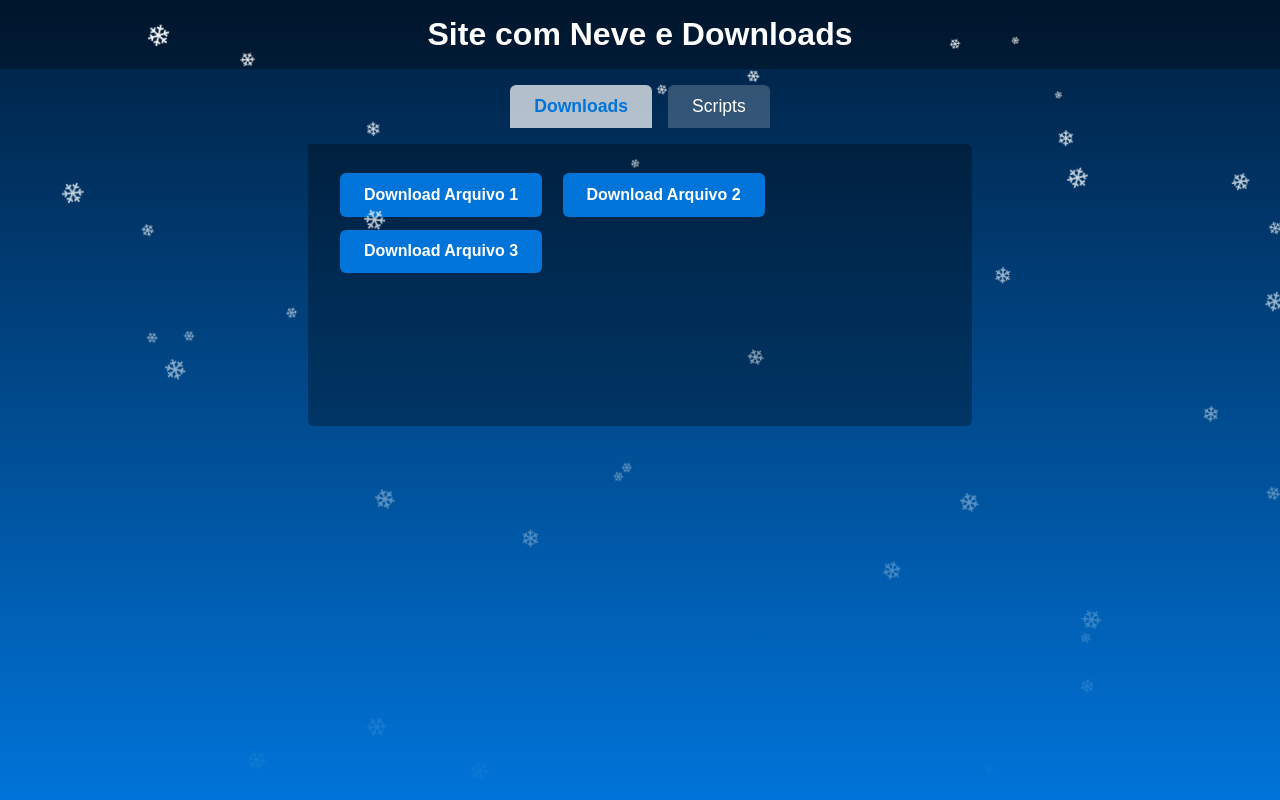
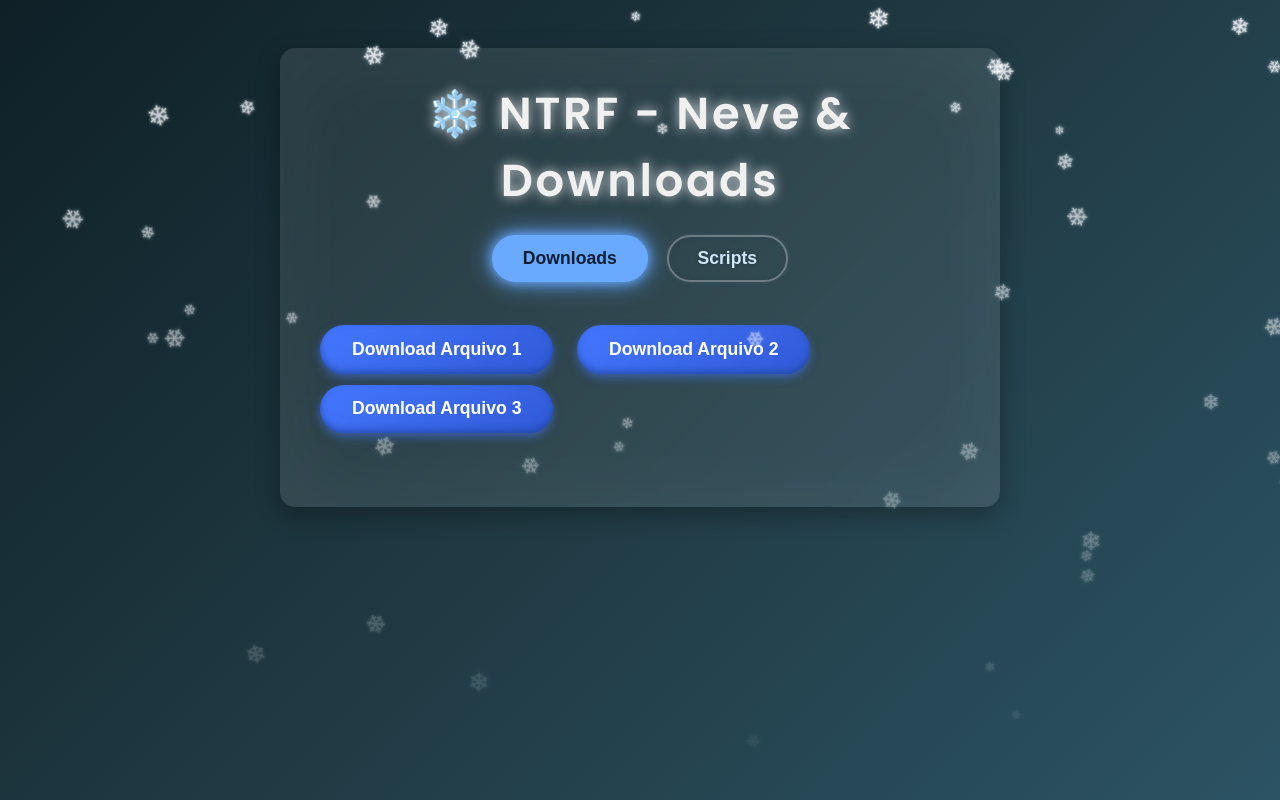
Before and after one commit to rsdashman/NTRF, a plain HTML site: page index.html in a window 1280 px wide. Both pictures are taken after a click on the tab "Downloads". Drawn offline with Linux system fonts and the light colour scheme.

Commit message:
Update index.html

```diff
--- a/index.html
+++ b/index.html
@@ -1,102 +1,206 @@
 <!DOCTYPE html>
-<html lang="pt-BR">
+<html lang="pt-BR" >
 <head>
   <meta charset="UTF-8" />
   <meta name="viewport" content="width=device-width, initial-scale=1" />
-<title>Site com Neve e Download</title>
+  <title>❄️ NTRF - Site com Neve & Downloads</title>
   <style>
-  /* Estilo básico e tema de neve */
-  body {
-    margin: 0;
-    font-family: Arial, sans-serif;
-    background: linear-gradient(to bottom, #001f3f, #0074D9);
-    color: white;
+    @import url('https://fonts.googleapis.com/css2?family=Poppins:wght@300;600&display=swap');
+
+    /* Reset e básico */
+    * {
+      box-sizing: border-box;
+    }
+    body, html {
+      margin: 0; padding: 0;
+      height: 100%;
+      background: linear-gradient(135deg, #0f2027, #203a43, #2c5364);
+      font-family: 'Poppins', sans-serif;
+      color: #f0f0f0;
       overflow-x: hidden;
-    min-height: 100vh;
+      user-select: none;
     }
+
+    /* Container principal */
+    .container {
+      max-width: 720px;
+      margin: 3rem auto 4rem;
+      background: rgba(255 255 255 / 0.08);
+      padding: 2rem 2.5rem 3rem;
+      border-radius: 15px;
+      box-shadow:
+        0 8px 24px rgb(0 0 0 / 0.3),
+        inset 0 0 100px rgb(255 255 255 / 0.05);
+      backdrop-filter: blur(6px);
+      position: relative;
+      z-index: 10;
+    }
+
+    /* Header */
     header {
-    padding: 1rem;
       text-align: center;
-    background: rgba(0,0,0,0.3);
-    font-size: 2rem;
-    font-weight: bold;
+      font-weight: 600;
+      font-size: 2.8rem;
+      margin-bottom: 1.3rem;
+      letter-spacing: 0.06em;
+      text-shadow: 0 0 12px rgba(255,255,255,0.8);
     }
+
     /* Tabs */
     .tabs {
       display: flex;
       justify-content: center;
-    margin: 1rem 0;
+      gap: 1.2rem;
+      margin-bottom: 2rem;
     }
     .tab-btn {
-    background: rgba(255 255 255 / 0.2);
+      background: transparent;
+      border: 2px solid rgba(255 255 255 / 0.3);
+      color: #cde6f8;
+      font-weight: 600;
+      font-size: 1.1rem;
+      padding: 0.7rem 1.8rem;
+      border-radius: 30px;
+      cursor: pointer;
+      transition:
+        background-color 0.3s ease,
+        border-color 0.3s ease,
+        color 0.3s ease;
+      box-shadow: 0 0 4px rgba(255 255 255 / 0.1);
+      user-select: none;
+      filter: drop-shadow(0 0 2px rgba(0,0,0,0.2));
+    }
+    .tab-btn:hover {
+      background-color: rgba(255 255 255 / 0.2);
+      border-color: #69aaff;
+      color: #def0ff;
+      box-shadow:
+        0 0 6px #69aaff,
+        0 0 12px #69aaff;
+    }
+    .tab-btn.active {
+      background-color: #69aaff;
+      color: #0f1f33;
+      border-color: #69aaff;
+      box-shadow:
+        0 0 12px #69aaff,
+        0 0 25px #69aaff;
+    }
+
+    /* Conteúdo das abas */
+    .tab-content {
+      animation: fadeIn 0.4s ease forwards;
+    }
+    .tab-content[hidden] {
+      display: none;
+      animation: none;
+    }
+
+    /* Botões de download */
+    .download-btn {
+      background: linear-gradient(145deg, #4477ff, #3059d6);
       border: none;
       color: white;
-    padding: 0.7rem 1.5rem;
-    margin: 0 0.5rem;
+      font-weight: 700;
+      font-size: 1.1rem;
+      padding: 0.85rem 2rem;
+      margin: 0.7rem 1.2rem 0 0;
+      border-radius: 50px;
       cursor: pointer;
-    font-size: 1.1rem;
-    border-radius: 6px 6px 0 0;
-    transition: background 0.3s ease;
-  }
-  .tab-btn.active {
-    background: rgba(255 255 255 / 0.7);
-    color: #0074D9;
-    font-weight: bold;
-  }
-  .tab-content {
-    background: rgba(0,0,0,0.3);
-    padding: 1rem 2rem;
-    max-width: 600px;
-    margin: 0 auto 2rem;
-    border-radius: 0 6px 6px 6px;
-    min-height: 250px;
-  }
-  /* Botões de download */
-  .download-btn {
-    background: #0074D9;
-    border: none;
-    color: white;
-    font-weight: bold;
-    padding: 0.8rem 1.5rem;
-    margin: 0.8rem 1rem 0 0;
-    cursor: pointer;
-    border-radius: 6px;
-    font-size: 1rem;
-    transition: background 0.3s ease;
+      box-shadow:
+        0 4px 8px rgb(68 119 255 / 0.5),
+        inset 0 -3px 6px rgb(30 68 155 / 0.7);
+      transition:
+        background 0.3s ease,
+        box-shadow 0.3s ease,
+        transform 0.15s ease;
+      user-select: none;
     }
     .download-btn:hover {
-    background: #005fa3;
+      background: linear-gradient(145deg, #568dff, #3d6cd8);
+      box-shadow:
+        0 6px 15px rgb(86 141 255 / 0.9),
+        inset 0 -5px 10px rgb(40 85 210 / 0.8);
+      transform: translateY(-2px);
     }
-  /* Textarea para scripts */
+    .download-btn:active {
+      transform: translateY(1px);
+      box-shadow:
+        0 3px 7px rgb(86 141 255 / 0.7),
+        inset 0 -2px 5px rgb(40 85 210 / 0.6);
+    }
+
+    /* Link para download */
+    #link-container {
+      margin-top: 1.6rem;
+      font-size: 1.1rem;
+      font-weight: 600;
+      color: #a7d4ff;
+      user-select: text;
+      word-break: break-word;
+    }
+    #link-container a {
+      color: #a7d4ff;
+      text-decoration: none;
+      border-bottom: 1.5px dashed #a7d4ff;
+      transition: color 0.3s ease;
+    }
+    #link-container a:hover {
+      color: #f0f9ff;
+      border-color: #f0f9ff;
+    }
+
+    /* Textarea scripts */
     textarea {
       width: 100%;
-    height: 180px;
-    font-family: monospace;
+      min-height: 240px;
+      padding: 1.2rem 1.5rem;
+      font-family: 'Courier New', Courier, monospace;
       font-size: 1rem;
-    padding: 1rem;
-    border-radius: 6px;
-    border: none;
+      border-radius: 15px;
+      border: 2px solid rgba(255 255 255 / 0.2);
+      background: rgba(255 255 255 / 0.15);
+      color: #e8f0fe;
       resize: vertical;
-    background: rgba(255 255 255 / 0.9);
-    color: #222;
+      outline-offset: 2px;
+      transition: border-color 0.3s ease;
+      user-select: text;
     }
-  /* Snowflakes */
+    textarea::placeholder {
+      color: #cdd7f7aa;
+      font-style: italic;
+    }
+    textarea:focus {
+      border-color: #69aaff;
+      background: rgba(255 255 255 / 0.3);
+      color: #fff;
+    }
+
+    /* Animação de fade in */
+    @keyframes fadeIn {
+      from {opacity: 0;}
+      to {opacity: 1;}
+    }
+
+    /* Neve caindo */
     .snowflake {
       position: fixed;
       top: -10px;
       color: white;
       user-select: none;
       pointer-events: none;
-    font-size: 1rem;
+      font-size: 1.2rem;
       z-index: 9999;
       animation-name: fall;
       animation-timing-function: linear;
       animation-iteration-count: infinite;
+      filter: drop-shadow(0 0 1.5px #e6f1ff);
+      opacity: 0.9;
     }
     @keyframes fall {
       0% {
         transform: translateY(0) rotate(0deg);
-      opacity: 1;
+        opacity: 0.9;
       }
       100% {
         transform: translateY(100vh) rotate(360deg);
@@ -107,65 +211,78 @@
 </head>
 <body>
 
-<header>Site com Neve e Downloads</header>
+  <div class="container" role="main" aria-label="Site com neve caindo e downloads">
 
-<div class="tabs">
-  <button class="tab-btn active" data-tab="downloads">Downloads</button>
-  <button class="tab-btn" data-tab="scripts">Scripts</button>
-</div>
+    <header>❄️ NTRF - Neve & Downloads</header>
 
-<div id="downloads" class="tab-content">
-  <button class="download-btn" data-file="arquivo1.txt">Download Arquivo 1</button>
-  <button class="download-btn" data-file="arquivo2.txt">Download Arquivo 2</button>
-  <button class="download-btn" data-file="arquivo3.txt">Download Arquivo 3</button>
-  <p id="link-container" style="margin-top:1rem;"></p>
-</div>
+    <nav class="tabs" role="tablist" aria-label="Navegação principal">
+      <button role="tab" aria-selected="true" aria-controls="downloads" id="tab-downloads" class="tab-btn active" data-tab="downloads" tabindex="0">Downloads</button>
+      <button role="tab" aria-selected="false" aria-controls="scripts" id="tab-scripts" class="tab-btn" data-tab="scripts" tabindex="-1">Scripts</button>
+    </nav>
 
-<div id="scripts" class="tab-content" style="display:none;">
-  <textarea placeholder="Cole seus scripts aqui para desenvolvimento..."></textarea>
+    <section id="downloads" class="tab-content" role="tabpanel" aria-labelledby="tab-downloads">
+      <button class="download-btn" data-file="arquivo1.txt" aria-describedby="desc-arq1">Download Arquivo 1</button>
+      <button class="download-btn" data-file="arquivo2.txt" aria-describedby="desc-arq2">Download Arquivo 2</button>
+      <button class="download-btn" data-file="arquivo3.txt" aria-describedby="desc-arq3">Download Arquivo 3</button>
+      <p id="link-container" aria-live="polite" aria-atomic="true"></p>
+    </section>
+
+    <section id="scripts" class="tab-content" role="tabpanel" aria-labelledby="tab-scripts" hidden>
+      <textarea placeholder="Cole seus scripts para desenvolvimento aqui..."></textarea>
+    </section>
+
   </div>
 
   <script>
-  // Tabs
+    // Controle acessível de tabs
     const tabs = document.querySelectorAll('.tab-btn');
     const contents = {
       downloads: document.getElementById('downloads'),
       scripts: document.getElementById('scripts')
     };
 
-  tabs.forEach(tab => {
-    tab.addEventListener('click', () => {
-      tabs.forEach(t => t.classList.remove('active'));
-      tab.classList.add('active');
-
-      const tabName = tab.getAttribute('data-tab');
-      for (const key in contents) {
-        contents[key].style.display = (key === tabName) ? 'block' : 'none';
+    tabs.forEach((tab, index) => {
+      tab.addEventListener('click', () => activateTab(index));
+      tab.addEventListener('keydown', (e) => {
+        // Navegação por teclado (setas)
+        if (e.key === 'ArrowRight') {
+          e.preventDefault();
+          activateTab((index + 1) % tabs.length);
+          tabs[(index + 1) % tabs.length].focus();
+        } else if (e.key === 'ArrowLeft') {
+          e.preventDefault();
+          activateTab((index - 1 + tabs.length) % tabs.length);
+          tabs[(index - 1 + tabs.length) % tabs.length].focus();
         }
       });
     });
 
-  // Função para criar link de download
-  function createDownloadLink(filename) {
-    // Exemplo: conteúdo simples para arquivo de texto
-    const fileContent = `Conteúdo do arquivo ${filename}\nGerado em: ${new Date().toLocaleString()}`;
-    const blob = new Blob([fileContent], {type: 'text/plain'});
-    const url = URL.createObjectURL(blob);
-
-    return url;
+    function activateTab(index) {
+      tabs.forEach((t, i) => {
+        const selected = i === index;
+        t.classList.toggle('active', selected);
+        t.setAttribute('aria-selected', selected);
+        t.setAttribute('tabindex', selected ? '0' : '-1');
+        contents[t.getAttribute('data-tab')].hidden = !selected;
+      });
     }
 
-  // Botões de download
+    // Gerar link de download para arquivos fake
+    function createDownloadLink(filename) {
+      const content = `Conteúdo gerado para ${filename}\nGerado em: ${new Date().toLocaleString()}\n\nDivirta-se!`;
+      const blob = new Blob([content], {type: 'text/plain'});
+      return URL.createObjectURL(blob);
+    }
+
     const downloadButtons = document.querySelectorAll('.download-btn');
     const linkContainer = document.getElementById('link-container');
 
-  downloadButtons.forEach(btn => {
-    btn.addEventListener('click', () => {
-      const filename = btn.getAttribute('data-file');
-      const url = createDownloadLink(filename);
-
-      // Limpa e cria um link para download
-      linkContainer.innerHTML = `<a href="${url}" download="${filename}" style="color:#00ffcc; font-weight:bold;">Clique aqui para baixar ${filename}</a>`;
+    downloadButtons.forEach(button => {
+      button.addEventListener('click', () => {
+        const file = button.getAttribute('data-file');
+        const url = createDownloadLink(file);
+        linkContainer.innerHTML = `<a href="${url}" download="${file}" tabindex="0">Clique aqui para baixar <strong>${file}</strong></a>`;
+        linkContainer.querySelector('a').focus();
       });
     });
 
@@ -174,21 +291,20 @@
       const snowflake = document.createElement('div');
       snowflake.classList.add('snowflake');
       snowflake.style.left = Math.random() * window.innerWidth + 'px';
-    snowflake.style.fontSize = (10 + Math.random() * 20) + 'px';
-    snowflake.style.animationDuration = (5 + Math.random() * 5) + 's';
-    snowflake.style.opacity = Math.random();
-
+      snowflake.style.fontSize = (12 + Math.random() * 16) + 'px';
+      snowflake.style.animationDuration = (6 + Math.random() * 6) + 's';
+      snowflake.style.opacity = 0.75 + Math.random() * 0.25;
       snowflake.textContent = '❄';
 
       document.body.appendChild(snowflake);
 
-    // Remove snowflake depois da animação
       setTimeout(() => {
         snowflake.remove();
-    }, 10000);
+      }, 12000);
     }
 
-  setInterval(createSnowflake, 200);
+    setInterval(createSnowflake, 180);
+
   </script>
 
 </body>
```
Lines whose indentation alone changed are shown as unchanged.
